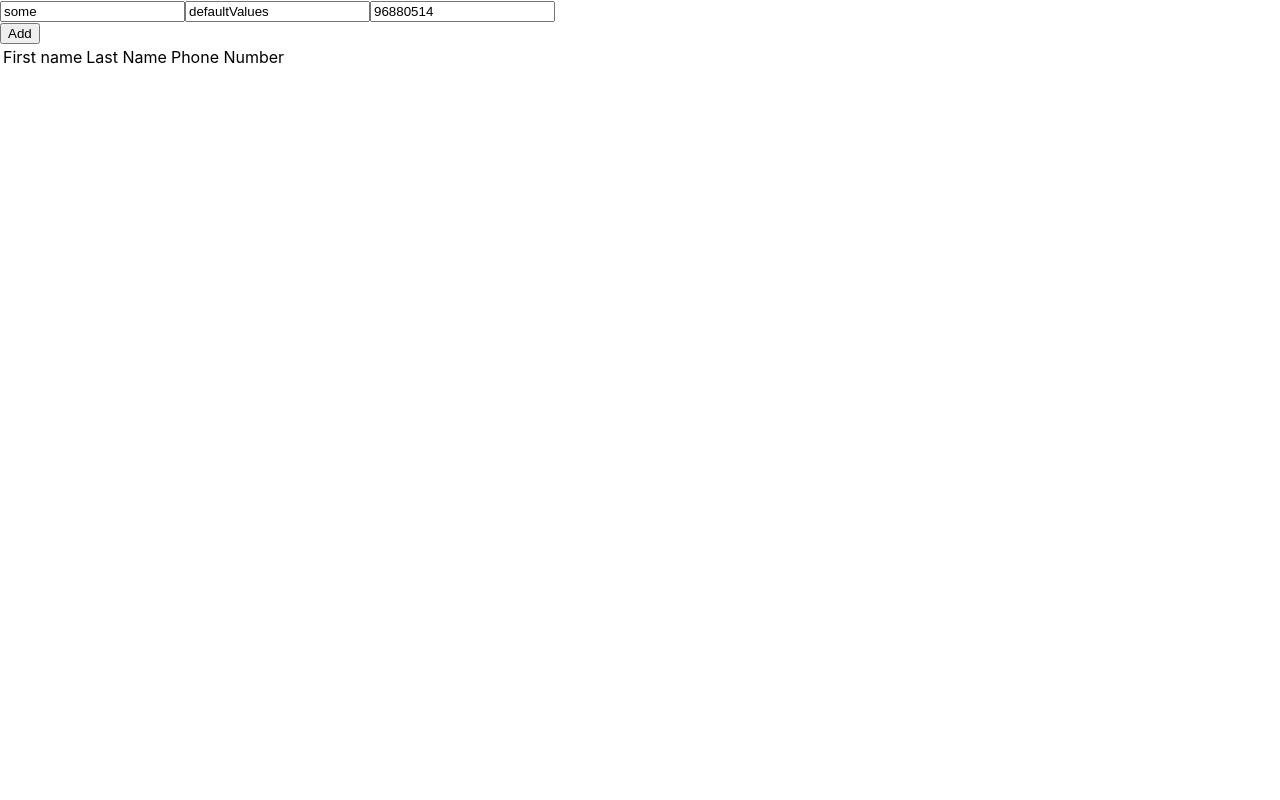
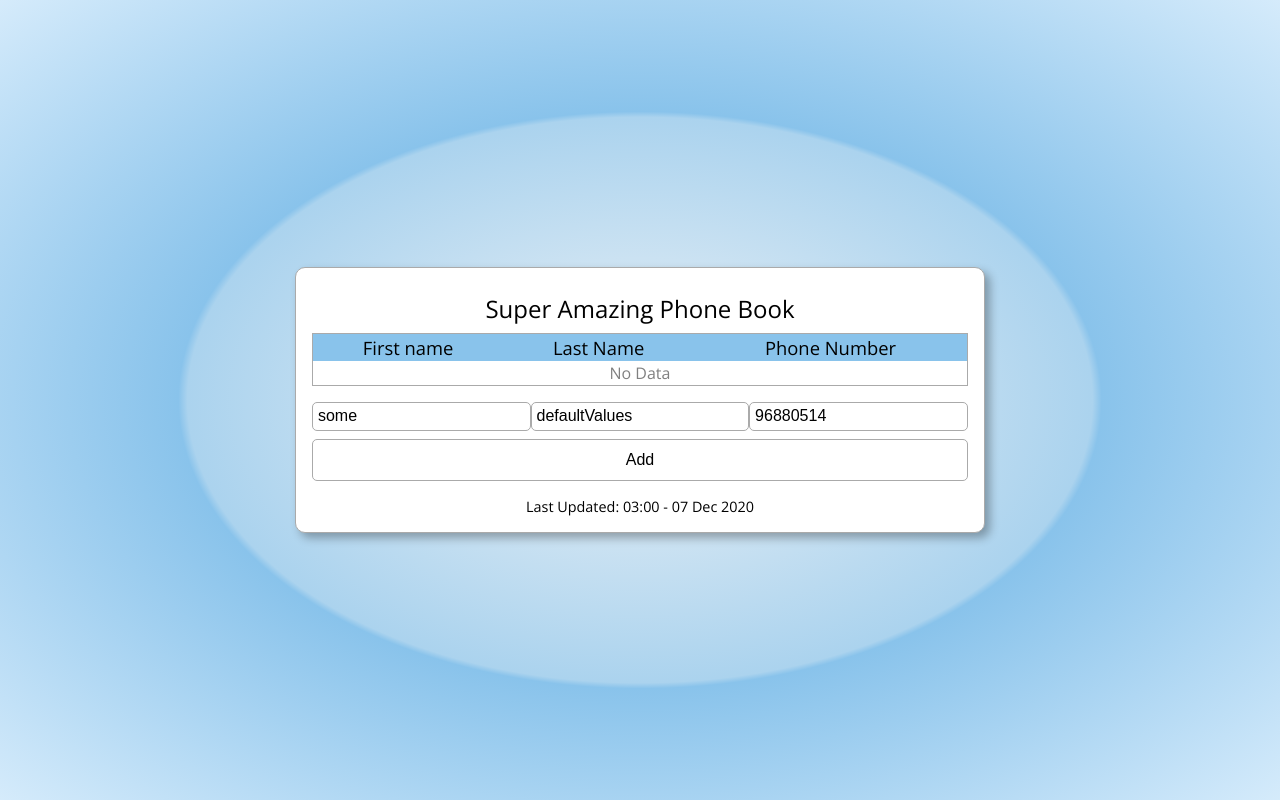
Before and after one commit to dufferzz/phonebook, a React (Create React App) app: page / in a window 1280 px wide. Built offline with nearby package versions, Linux system fonts and the light colour scheme.

Commit message:
Make it pretty AF

```diff
--- a/public/index.html
+++ b/public/index.html
@@ -8,6 +8,11 @@
     <meta
       name="description"
       content="Web site created using create-react-app"
+    />
+    <link rel="preconnect" href="https://fonts.gstatic.com" />
+    <link
+      href="https://fonts.googleapis.com/css2?family=Open+Sans&display=swap"
+      rel="stylesheet"
     />
     <link rel="apple-touch-icon" href="%PUBLIC_URL%/logo192.png" />
     <!--
--- a/src/App.js
+++ b/src/App.js
@@ -1,4 +1,5 @@
 import React, { useState, useReducer } from 'react';
+import './styles.css';
 
 const InputForm = ({ book, addToPhoneBook }) => {
   const formReducer = (state, action) => {
@@ -15,7 +16,7 @@ const InputForm = ({ book, addToPhoneBook }) => {
           phoneNumber: '',
           formError: false,
         };
-      case 'invalid-form':
+      case 'invalidForm':
         return {
           ...state,
           formError: true,
@@ -34,14 +35,12 @@ const InputForm = ({ book, addToPhoneBook }) => {
   };
 
   const [state, dispatch] = useReducer(formReducer, initialState);
-
   const { firstName, lastName, phoneNumber, formError } = state;
 
   const addToTable = (e) => {
     e.preventDefault();
-
     if (firstName === '' || lastName === '' || phoneNumber === '') {
-      dispatch({ type: 'invalid-form' });
+      dispatch({ type: 'invalidForm' });
       return;
     }
     addToPhoneBook([...book, { firstName, lastName, phoneNumber }]);
@@ -49,7 +48,7 @@ const InputForm = ({ book, addToPhoneBook }) => {
   };
 
   return (
-    <div>
+    <div className="inputForm">
       <form onSubmit={addToTable}>
         <input
           value={firstName}
@@ -93,8 +92,10 @@ const InputForm = ({ book, addToPhoneBook }) => {
           name="phoneNumber"
         ></input>
         {formError && (
-          <div style={{ color: 'red', fontWeight: 'bold' }}>
-            Please input all fields!
+          <div
+            style={{ color: 'red', fontWeight: 'bold', textAlign: 'center' }}
+          >
+            Please fill in all fields!
           </div>
         )}
         <div>
@@ -123,7 +124,7 @@ const Table = ({ data }) => {
   });
 
   return (
-    <table>
+    <table className="phoneBookTable">
       <thead>
         <tr>
           <td>First name</td>
@@ -132,6 +133,13 @@ const Table = ({ data }) => {
         </tr>
       </thead>
       <tbody>
+        {sortedTable.length === 0 && (
+          <tr>
+            <td style={{ color: 'gray' }} colSpan="3">
+              No Data
+            </td>
+          </tr>
+        )}
         {sortedTable.map((person, index) => (
           <BookItem key={index} person={person} />
         ))}
@@ -143,9 +151,16 @@ const Table = ({ data }) => {
 const App = () => {
   const [phoneBook, addToPhoneBook] = useState([]);
   return (
-    <div>
-      <InputForm book={phoneBook} addToPhoneBook={addToPhoneBook} />
-      <Table data={phoneBook} />
+    <div className="container">
+      <div className="card">
+        <div className="header">
+          Super Amazing Phone Book{' '}
+          {phoneBook.length > 0 && `(${phoneBook.length})`}
+        </div>
+        <Table data={phoneBook} />
+        <InputForm book={phoneBook} addToPhoneBook={addToPhoneBook} />
+        <div className="footer">Last Updated: 03:00 - 07 Dec 2020</div>
+      </div>
     </div>
   );
 };
--- /dev/null
+++ b/src/styles.css
@@ -0,0 +1,83 @@
+.phoneBookTable {
+  width: 100%;
+  text-align: center;
+  border-collapse: collapse;
+  border: 1px solid #aaa;
+  margin-bottom: 1rem;
+}
+
+thead {
+  background-color: rgba(137, 195, 235, 1);
+  padding: 0.2rem;
+  font-size: 1.15rem;
+}
+
+tbody tr:hover {
+  background-color: rgba(0, 0, 0, 0.1);
+}
+.container {
+  font-family: 'Open Sans', sans-serif;
+
+  display: flex;
+  align-items: center;
+  justify-content: center;
+  height: 100vh;
+  background: radial-gradient(
+    rgba(235, 241, 246, 1) 0%,
+    rgba(171, 211, 238, 1) 50%,
+    rgba(137, 195, 235, 1) 51%,
+    rgba(213, 235, 251, 1) 100%
+  ); /* W3C, IE10+, FF16+, Chrome26+, Opera12+, Safari7+ */
+  filter: progid:DXImageTransform.Microsoft.gradient( startColorstr='#ebf1f6', endColorstr='#d5ebfb',GradientType=0 ); /* IE6-9 */
+}
+.card {
+  border: 1px solid #aaa;
+  box-shadow: 5px 5px 10px rgba(0, 0, 0, 0.3);
+  border-radius: 10px;
+  padding: 1rem;
+  background: white;
+}
+
+input[type='text'] {
+  padding: 0.3rem;
+  font-size: 1rem;
+  border-radius: 5px;
+  border: 1px solid #aaa;
+  outline: none;
+}
+
+input[type='text']:focus,
+textarea:focus {
+  box-shadow: 0 0 5px rgba(137, 195, 235, 1);
+  border: 1px solid rgba(137, 195, 235, 1);
+}
+button {
+  margin-top: 0.5rem;
+  width: 100%;
+  background-color: inherit;
+  border: 1px solid #aaa;
+  border-radius: 5px;
+  font-size: 1rem;
+  padding: 0.7rem;
+  outline: none;
+}
+
+button:hover {
+  background-color: rgba(137, 195, 235, 1);
+  transition: background-color 0.2s ease-in;
+}
+
+.header {
+  text-align: center;
+  font-size: 1.5rem;
+  margin: 0.5rem;
+}
+tr {
+  padding: 1rem;
+}
+.footer {
+  width: 100%;
+  text-align: center;
+  padding-top: 1rem;
+  font-size: 0.9rem;
+}
```
